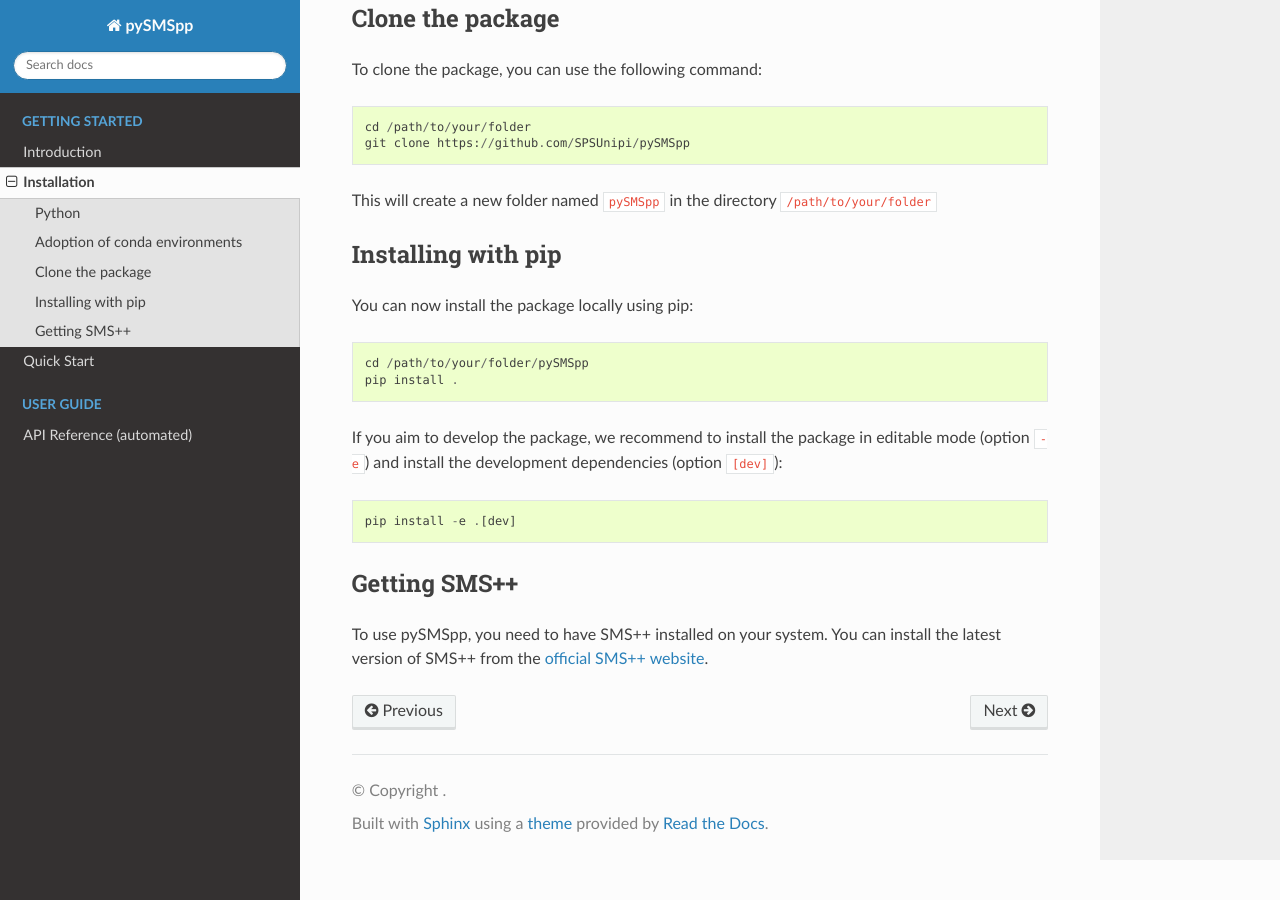
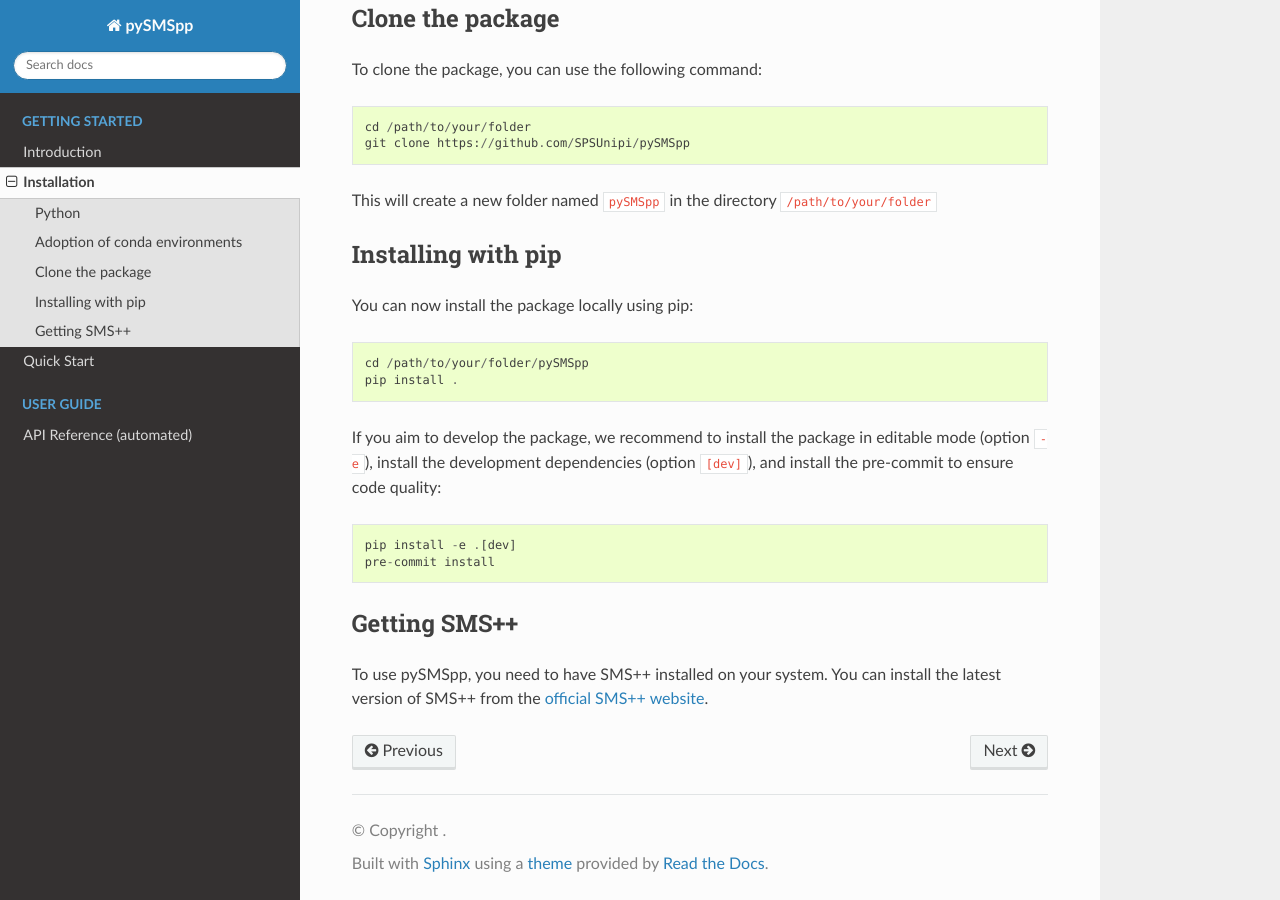
Before and after one commit to SPSUnipi/pySMSpp, a Sphinx documentation site: the page built from docs/getting-started/installation.rst, in a window 1280 px wide and 900 px high, scrolled down 848 px. Built offline with Sphinx 7.4.7 and the Read the Docs theme 3.1.0, drawn with Linux system fonts in a browser that asks for light colours; pages that are not in the unit, such as notebooks, are missing from menus.

Commit message:
Add pre-commit in getting-started installation

```diff
--- a/docs/getting-started/installation.rst
+++ b/docs/getting-started/installation.rst
@@ -47,10 +47,10 @@ You can now install the package locally using pip::
     cd /path/to/your/folder/pySMSpp
     pip install .
 
-If you aim to develop the package, we recommend to install the package in editable mode (option ``-e``) and install the development dependencies (option ``[dev]``)::
+If you aim to develop the package, we recommend to install the package in editable mode (option ``-e``), install the development dependencies (option ``[dev]``), and install the pre-commit to ensure code quality::
 
     pip install -e .[dev]
-
+    pre-commit install
 
 Getting SMS++
 =============
```
